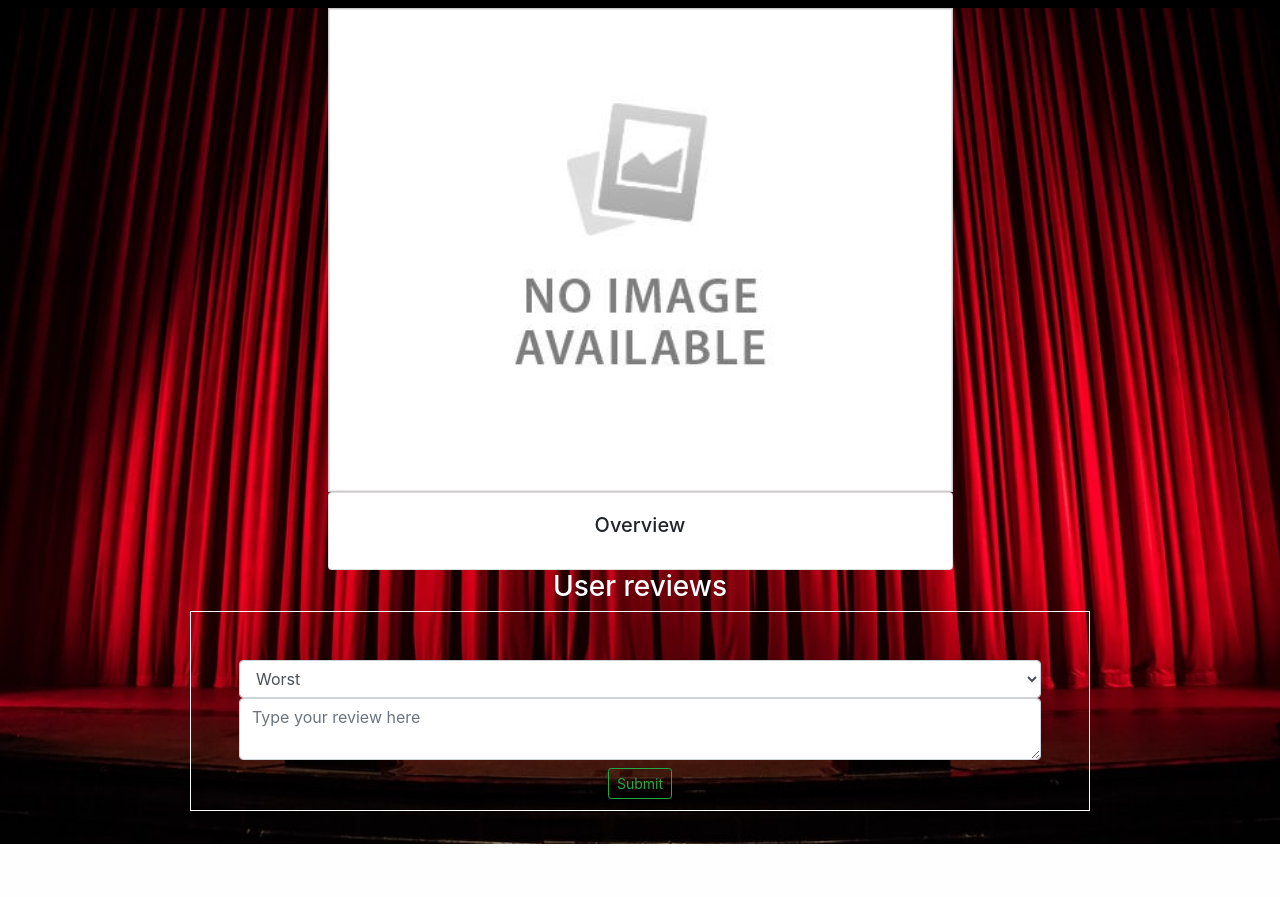
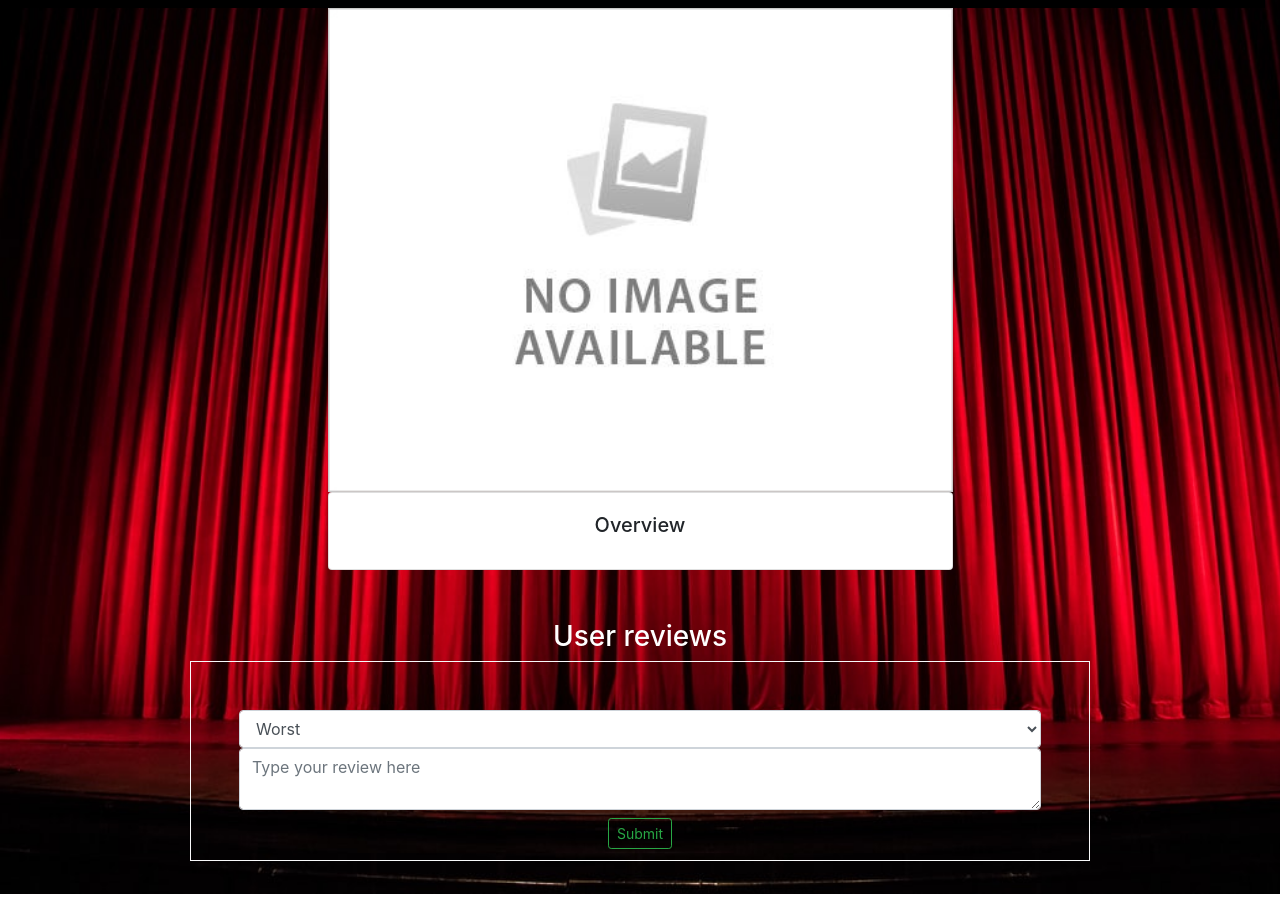
Before and after one commit to tu-vu/Movies-Review, a Flask app: page /search/movies/1 in a window 1280 px wide. Before the commit the page ends 844 px from the top, so only its background shows below. Run offline with Flask 2, Linux system fonts and the light colour scheme; the visitor is signed in with stand-in values (Sample User, id 1); data that the repository does not hold is empty; some libraries are stand-ins or nearby versions.

Commit message:
Add spacing between user revews and movie overview

```diff
--- a/Movies_Review/static/dist/css/info.css
+++ b/Movies_Review/static/dist/css/info.css
@@ -1,9 +1,9 @@
 #movieStyle{
   display: flex;
-	flex-flow: column;
-	max-height: 100%;
+  flex-flow: column;
+  max-height: 100%;
   width: 100%;
-	flex: 1 1 auto;
+  flex: 1 1 auto;
   background-image: url('/static/dist/img/info.jpg');
   background-size: cover;
   background-repeat: no-repeat;
--- a/Movies_Review/templates/movie.html
+++ b/Movies_Review/templates/movie.html
@@ -27,7 +27,7 @@
             </div>
         </div>
 
-        <h3 style="text-align: center;" class="text-white">User reviews</h3>
+        <h3 style="text-align: center; margin-top: 50px;" class="text-white">User reviews</h3>
 
         <form id="review" action="{{ url_for('main_bp.movie', movie_id=movie_info['id'], movie_title=movie_info['title']) }}" method="post" class="text-center border border-light p-5" style="width: 900px; align-self: center; height: 200px;">
             {{ form.csrf_token }}
```
